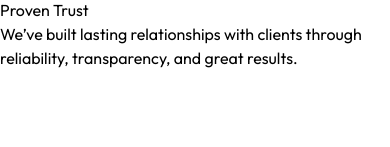
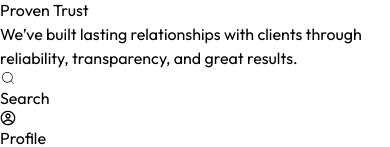
Before and after one commit to renchooz/foodies, a React (Vite) app in the folder client/: page / in a window 390 px wide. Shown: the part 8518-8665 px from the top of the page. Before the commit the page ends 8588 px from the top, so only its background shows below. Built offline with nearby package versions, Linux system fonts and the light colour scheme; a web font is replaced by a local one.

Commit message:
added fixed sec

```diff
--- /dev/null
+++ b/client/src/components/FixedBtm.jsx
@@ -0,0 +1,24 @@
+import React from 'react'
+import { useAppContext } from '../context/AppContext'
+import { NavLink } from 'react-router-dom'
+import { CgProfile } from "react-icons/cg";
+import { CiSearch } from "react-icons/ci";
+import { FaBowlFood } from "react-icons/fa6";
+
+const FixedBtm = () => {
+    let {nevigate} = useAppContext
+  return (
+
+   <div className='fixed md:hidden bottom-0 h-[15vw] bg-white border-black  px-1 rounded-sm w-[88%] py-[2vw]'>
+        <ul className='flex items-center justify-between'>
+
+           <NavLink className='items-center flex gap-1 bg-[#E9AB54] px-5 py-2 rounded-2xl' to={"search"}><CiSearch />Search</NavLink>
+           <NavLink className='items-center flex gap-1 bg-[#E9AB54] px-5 py-2 rounded-2xl' to={"profile"}><CgProfile />Profile</NavLink>
+
+        </ul>
+    </div>
+
+  )
+}
+
+export default FixedBtm
--- a/client/src/components/MainBanner.jsx
+++ b/client/src/components/MainBanner.jsx
@@ -6,7 +6,7 @@ import { FaLongArrowAltRight } from "react-icons/fa";
 const MainBanner = () => {
   return (
     <div className='relative' >
-        <img src={banner} alt="banner" className= ' w-full h-[70vh] object-cover hidden md:block sm:block rounded-xl '/>
+        <img src={banner} alt="banner" className= ' w-full h-[75vh] object-cover hidden md:block sm:block rounded-xl '/>
         {/* mobile banner */}
         <img src={banner2} alt="banner" className=' w-full md:hidden rounded-2xl sm:hidden h-96 border border-gray-800  object-cover' />
             <div className='absolute w-[50%] md:w-[60%]   h-full  top-0 hidden md:flex sm:flex flex-col justify-center   pl-4 md:pl-6  '>
--- a/client/src/components/NavBar.jsx
+++ b/client/src/components/NavBar.jsx
@@ -32,7 +32,7 @@ const NavBar = () => {
                     </svg>
                 </div>
 
-                <div onClick={()=>nevigate("/cart")} className="relative cursor-pointer">
+                <div onClick={()=>nevigate("/cart")} className=" relative cursor-pointer">
                     <svg width="18" height="18" viewBox="0 0 14 14" fill="none" xmlns="http://www.w3.org/2000/svg">
                         <path d="M.583.583h2.333l1.564 7.81a1.17 1.17 0 0 0 1.166.94h5.67a1.17 1.17 0 0 0 1.167-.94l.933-4.893H3.5m2.333 8.75a.583.583 0 1 1-1.167 0 .583.583 0 0 1 1.167 0m6.417 0a.583.583 0 1 1-1.167 0 .583.583 0 0 1 1.167 0" stroke="#615fff" stroke-linecap="round" stroke-linejoin="round" />
                     </svg>
--- a/client/src/pages/HomePage.jsx
+++ b/client/src/pages/HomePage.jsx
@@ -3,6 +3,7 @@ import MainBanner from '../components/MainBanner'
 import Categories from '../components/Categories'
 import BestSeller from '../components/BestSeller'
 import WhyWeAreBest from '../components/WhyWeAreBest'
+import FixedBtm from '../components/FixedBtm'
 
 const HomePage = () => {
   return (
@@ -11,6 +12,7 @@ const HomePage = () => {
         <Categories/>
         <BestSeller/>
         <WhyWeAreBest/>
+        <FixedBtm/>
         </div>
   )
 }
```
